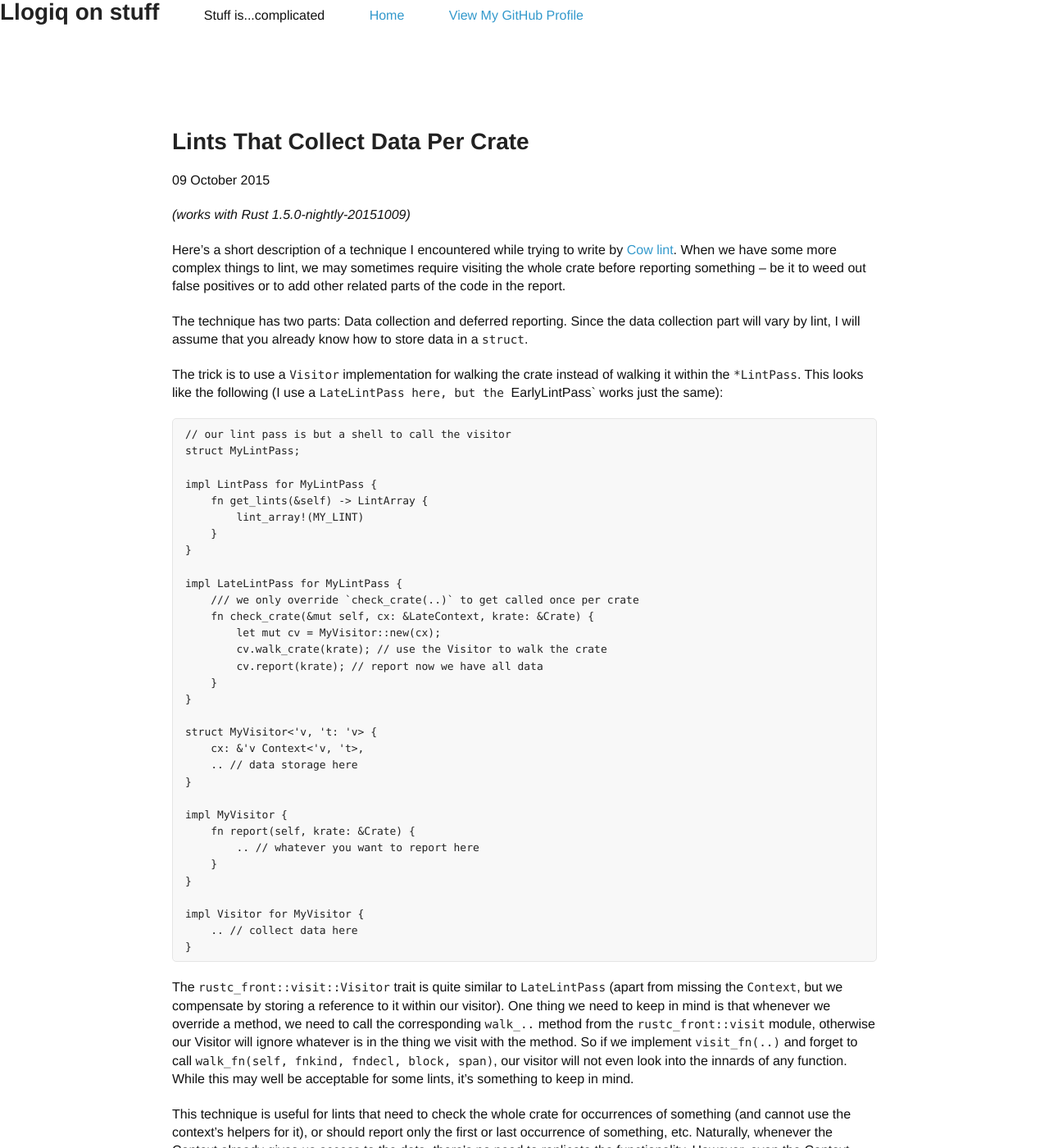
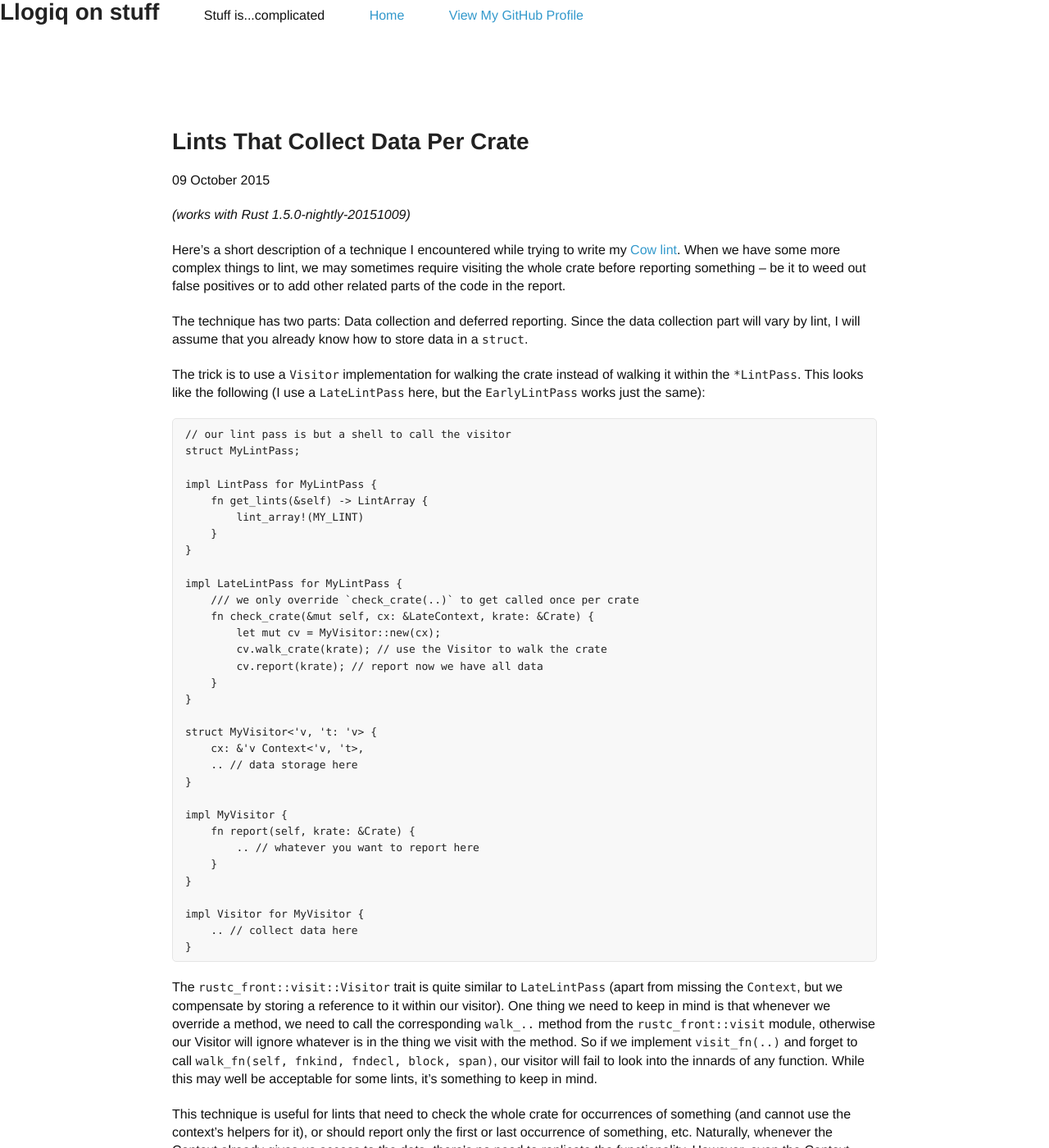
Before and after one commit to llogiq/llogiq.github.io, a Jekyll site: the page built from _posts/2015-10-09-lint-data.md, in a window 1280 px wide and 1400 px high. Shown: the whole window at 82% size. Built offline with Jekyll 4.4.1, drawn with Linux system fonts in a browser that asks for light colours.

Commit message:
Fixed link and typo

````diff
--- a/_posts/2015-10-09-lint-data.md
+++ b/_posts/2015-10-09-lint-data.md
@@ -4,11 +4,11 @@
 
 *(works with Rust 1.5.0-nightly-20151009)*
 
-Here's a short description of a technique I encountered while trying to write by [Cow lint](TODO). When we have some more complex things to lint, we may sometimes require visiting the whole crate before reporting something – be it to weed out false positives or to add other related parts of the code in the report.
+Here's a short description of a technique I encountered while trying to write my [Cow lint](https://internals.rust-lang.org/t/needs-more-cow-bell/2612). When we have some more complex things to lint, we may sometimes require visiting the whole crate before reporting something – be it to weed out false positives or to add other related parts of the code in the report.
 
 The technique has two parts: Data collection and deferred reporting. Since the data collection part will vary by lint, I will assume that you already know how to store data in a `struct`.
 
-The trick is to use a `Visitor` implementation for walking the crate instead of walking it within the `*LintPass`. This looks like the following (I use a `LateLintPass here, but the `EarlyLintPass` works just the same):
+The trick is to use a `Visitor` implementation for walking the crate instead of walking it within the `*LintPass`. This looks like the following (I use a `LateLintPass` here, but the `EarlyLintPass` works just the same):
 
 ```Rust
 // our lint pass is but a shell to call the visitor
@@ -45,7 +45,7 @@
 }
 ```
 
-The `rustc_front::visit::Visitor` trait is quite similar to `LateLintPass` (apart from missing the `Context`, but we compensate by storing a reference to it within our visitor). One thing we need to keep in mind is that whenever we override a method, we need to call the corresponding `walk_..` method from the `rustc_front::visit` module, otherwise our Visitor will ignore whatever is in the thing we visit with the method. So if we implement `visit_fn(..)` and forget to call `walk_fn(self, fnkind, fndecl, block, span)`, our visitor will not even look into the innards of any function. While this may well be acceptable for some lints, it's something to keep in mind.
+The `rustc_front::visit::Visitor` trait is quite similar to `LateLintPass` (apart from missing the `Context`, but we compensate by storing a reference to it within our visitor). One thing we need to keep in mind is that whenever we override a method, we need to call the corresponding `walk_..` method from the `rustc_front::visit` module, otherwise our Visitor will ignore whatever is in the thing we visit with the method. So if we implement `visit_fn(..)` and forget to call `walk_fn(self, fnkind, fndecl, block, span)`, our visitor will fail to look into the innards of any function. While this may well be acceptable for some lints, it's something to keep in mind.
 
 This technique is useful for lints that need to check the whole crate for occurrences of something (and cannot use the context's helpers for it), or should report only the first or last occurrence of something, etc. Naturally, whenever the Context already gives us access to the data, there's no need to replicate the functionality. However, even the Context doesn't make all information easily available.
 
````
